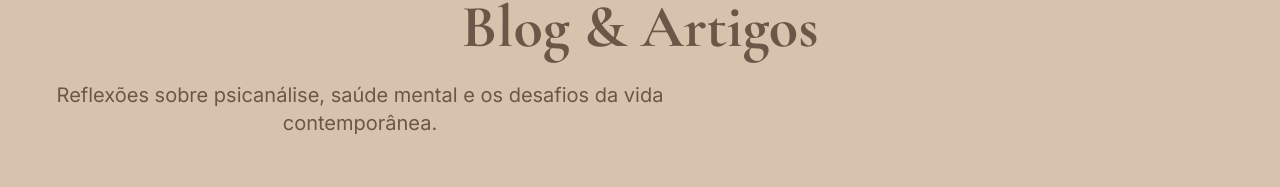
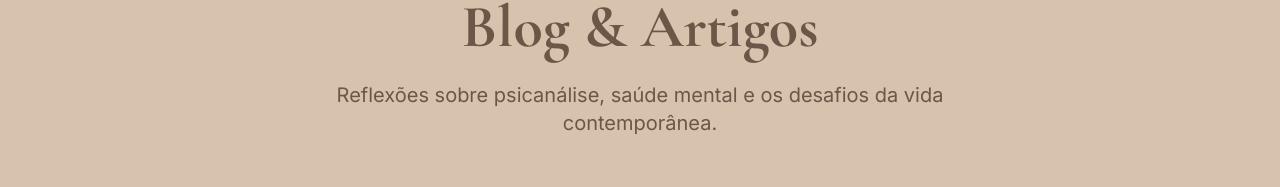
Before and after one commit to fernandogabos/site-psic-loga-juliana-munique-821vhrkc0, a React (Vite) app: page /blog in a window 1280 px wide. Shown: the part 183-370 px from the top of the page. Built offline with nearby package versions, Linux system fonts and the light colour scheme.

Commit message:
Center blog description text horizontally

```diff
--- a/src/pages/Blog.tsx
+++ b/src/pages/Blog.tsx
@@ -19,7 +19,7 @@ export default function Blog() {
           <h1 className="text-4xl md:text-5xl lg:text-6xl font-serif font-bold text-primary mb-6 text-center">
             Blog & Artigos
           </h1>
-          <p className="text-lg md:text-xl text-muted-foreground max-w-2xl text-center pr-[0px]">
+          <p className="text-lg md:text-xl text-muted-foreground max-w-2xl text-center mx-auto">
             Reflexões sobre psicanálise, saúde mental e os desafios da vida contemporânea.
           </p>
         </div>
```
Also changed, not shown: .skip.config.json.
